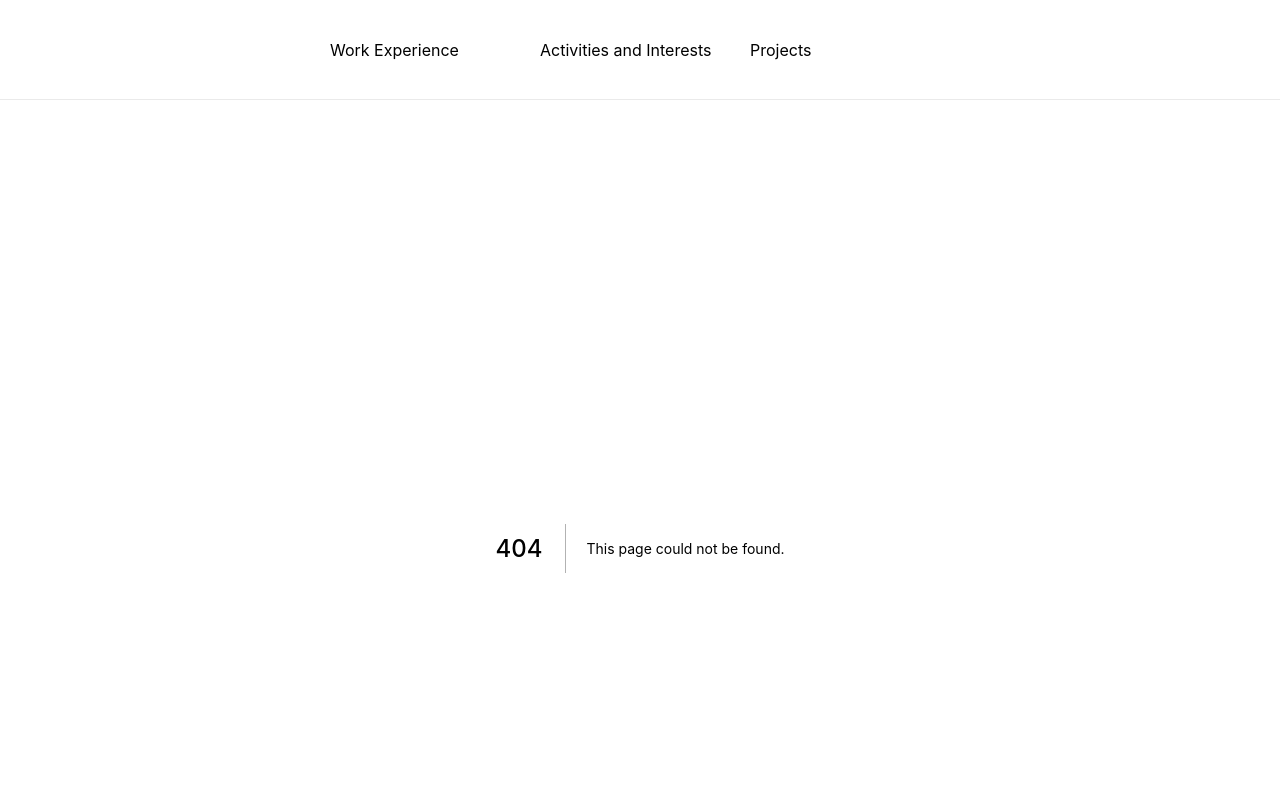
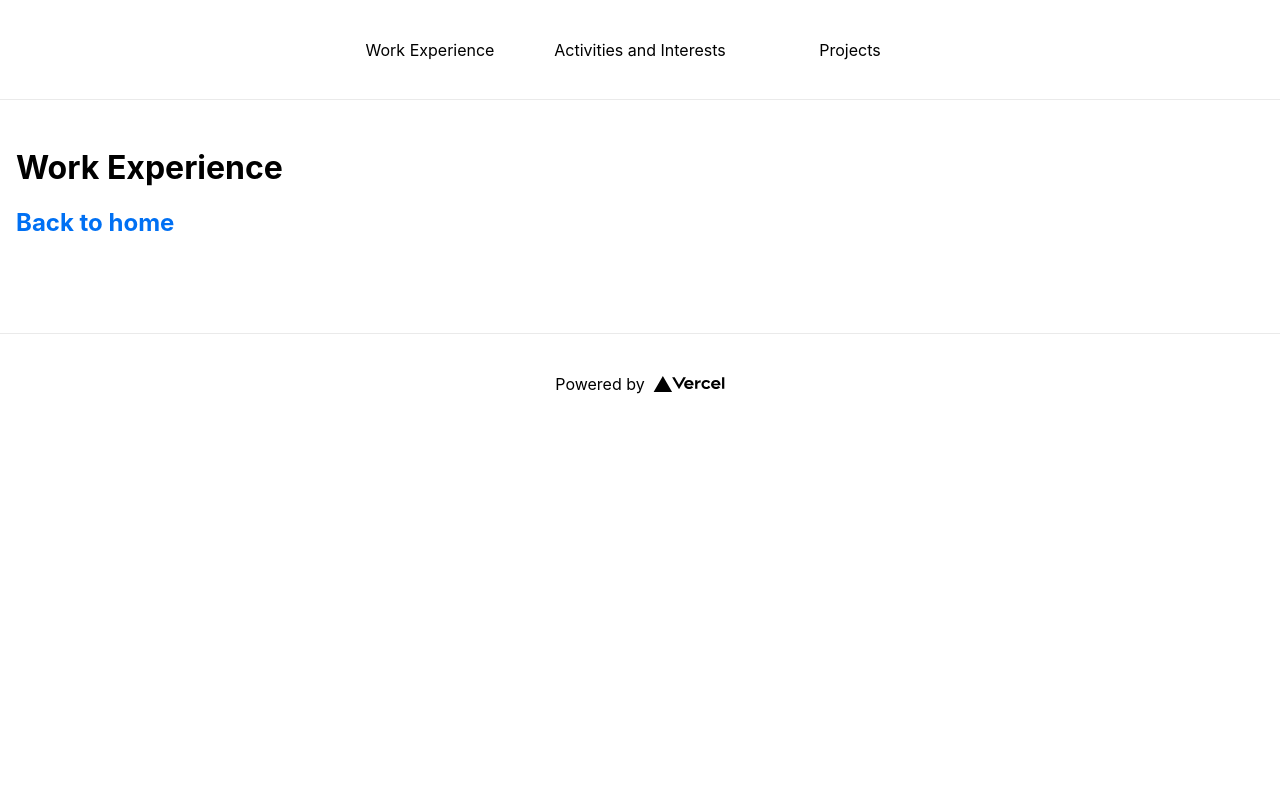
Before and after one commit to axelzum/personal-website, a Next.js app: page /work-experience in a window 1280 px wide. Before the commit this address had no page. Shown: the top 800 px of the page. Built offline with nearby package versions, Linux system fonts and the light colour scheme.

Commit message:
Remove 'posts' example folder

```diff
--- a/components/header-navbar.js
+++ b/components/header-navbar.js
@@ -7,18 +7,19 @@ const StyledLinkContainer = styled.div`
   column-gap: 10px;
   justify-content: center;
   align-items: center;
+  text-align: center;
   flex-grow: 1;
 `;
 
 const HeaderNavbar = () => (
   <StyledLinkContainer>
-    <Link href='/posts/work-experience'>
+    <Link href='/work-experience'>
       <a>{'Work Experience'}</a>
     </Link>
-    <Link href='/posts/activities'>
+    <Link href='/activities'>
       <a>{'Activities and Interests'}</a>
     </Link>
-    <Link href='/posts/projects'>
+    <Link href='/projects'>
       <a>{'Projects'}</a>
     </Link>
   </StyledLinkContainer>
--- a/pages/index.js
+++ b/pages/index.js
@@ -52,10 +52,7 @@ const Home = () => (
     <StyledHomeContainer>
       <StyledMain>
         <StyledH1>
-          {'Read'}{' '}
-          <Link href='/posts/first-post'>
-            <a>{'this page!'}</a>
-          </Link>
+          {'placeholder'}
         </StyledH1>
 
         <StyledP>
--- /dev/null
+++ b/pages/work-experience.js
@@ -0,0 +1,24 @@
+import Head from 'next/head';
+import styled from "styled-components";
+import Link from "next/link";
+
+const StyledH2 = styled.h2`
+  color: #0070f3;
+`;
+
+const WorkExperience = () => (
+    <>
+        <Head>
+            <title>{'Work Experience'}</title>
+            <meta content='Detailed work experience history' name='description'/>
+        </Head>
+        <h1>{'Work Experience'}</h1>
+        <StyledH2>
+            <Link href='/'>
+                <a>{'Back to home'}</a>
+            </Link>
+        </StyledH2>
+    </>
+);
+
+export default WorkExperience;
```
Also changed, not shown: pages/activities.js (added, +24 -0 lines), pages/posts/activities.js (deleted, +0 -13 lines), pages/posts/first-post.js (deleted, +0 -23 lines), pages/posts/work-experience.js (deleted, +0 -13 lines), pages/projects.js (renamed from pages/posts/projects.js, +11 -0 lines).
